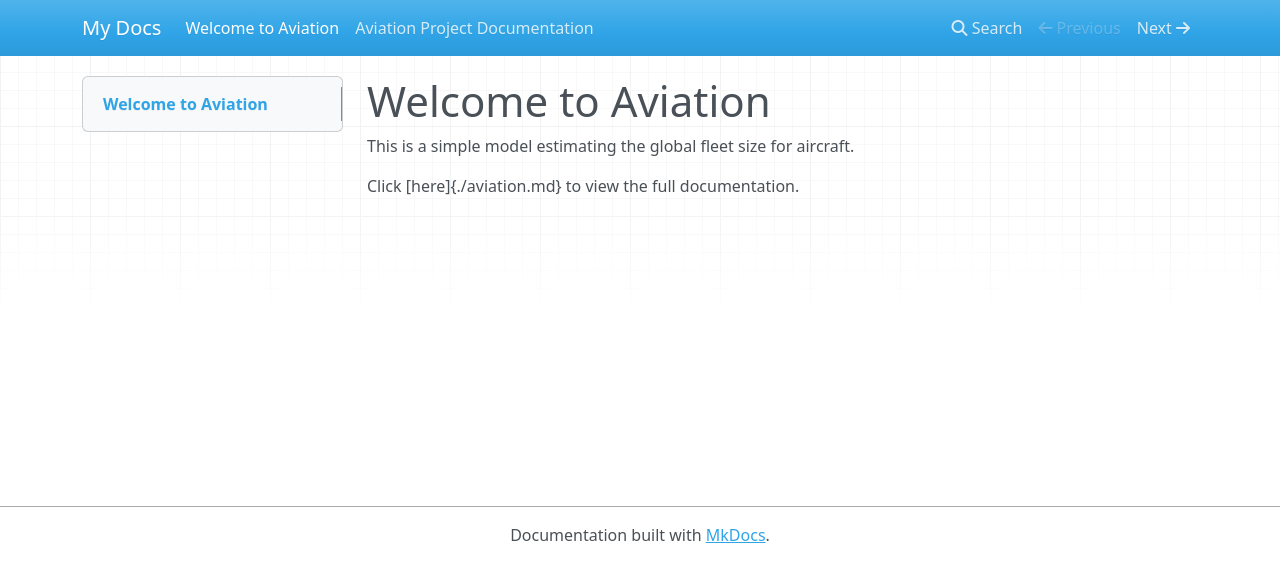
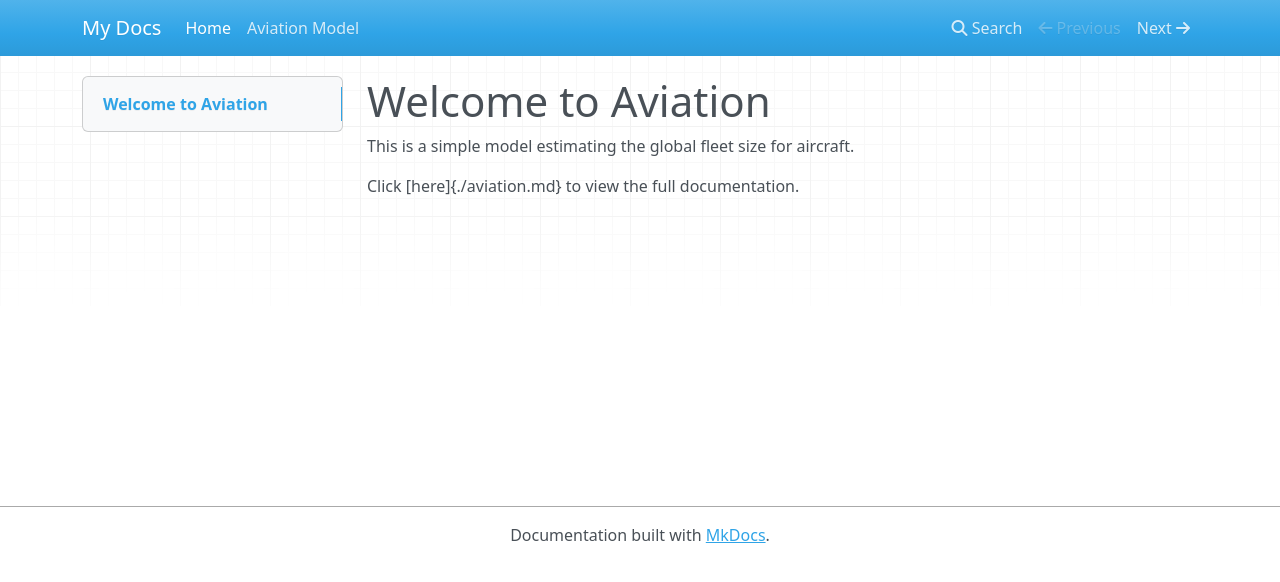
Before and after one commit to s-ana-314/aviation, an MkDocs documentation site: the page built from docs/index.md, in a window 1280 px wide. Shown: the top 582 px of the page. Built offline with MkDocs 1.6.1, drawn with Linux system fonts in a browser that asks for light colours; nearby versions of some CDN libraries; some of the changed lines change nothing that is shown.

Commit message:
added naviagtion for docs

```diff
--- a/mkdocs.yml
+++ b/mkdocs.yml
@@ -1 +1,5 @@
 site_name: My Docs
+
+nav:
+  - Home: 'index.md'
+  - Aviation Model: 'aviation.md'
```
